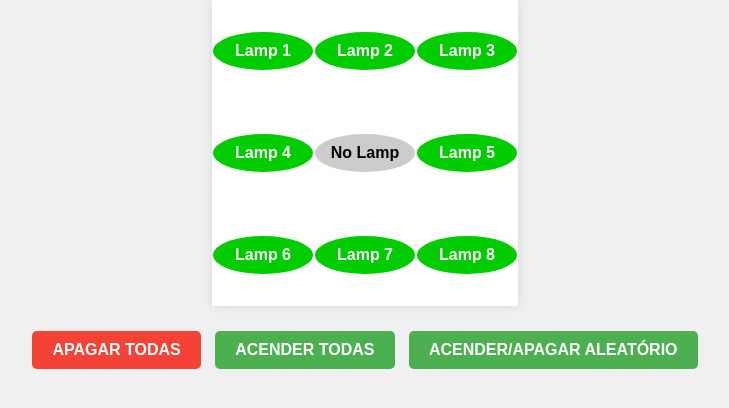
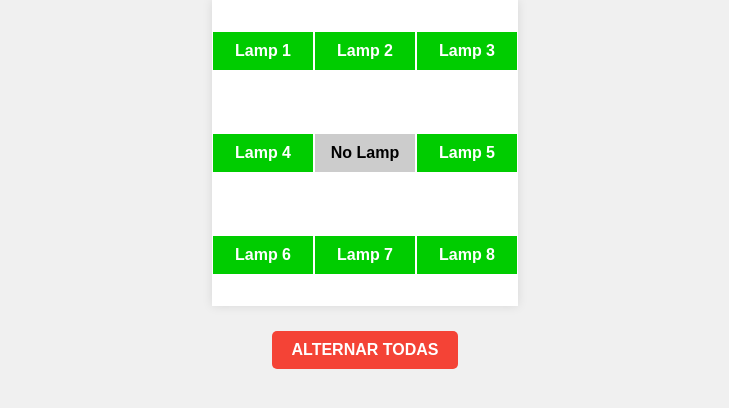
Before and after one commit to joaoavanzini/lab-automation, a Flask app: page / in a window 1280 px wide. Shown: the top 408 px of the page, without its empty margins (275-1004 px from the left). Run offline with Flask 3, Linux system fonts and the light colour scheme.

Commit message:
Updating the template

```diff
--- a/server/templates/index.html
+++ b/server/templates/index.html
@@ -32,7 +32,6 @@
             display: block;
             font-weight: bold;
             padding: 10px;
-            border-radius: 50%;
             color: #fff;
             transition: background-color 0.3s, transform 0.2s;
         }
@@ -93,14 +92,11 @@
     </table>
 
     <div class="button-container">
-        <a class="button button-danger" href="/turn-off-all">Apagar Todas</a>
-        <a class="button" href="/turn-on-all">Acender Todas</a>
-        <a class="button" href="/random-toggle" id="random-toggle-button">Acender/Apagar Aleatório</a>
+        <a class="button button-danger" href="/toggle-all">Alternar Todas</a>
     </div>
 
     <script>
         const lampLinks = document.querySelectorAll('a');
-        const randomToggleButton = document.getElementById('random-toggle-button');
 
         // Função para atualizar visualmente o estado das lâmpadas
         const updateLampStates = () => {
@@ -127,15 +123,6 @@
                 updateLampStates();
             });
         });
-
-        // Atualize visualmente o estado das lâmpadas quando o botão "Acender/Apagar Aleatório" for clicado
-        randomToggleButton.addEventListener('click', () => {
-            randomToggleButton.classList.add('loading');
-            setTimeout(() => {
-                randomToggleButton.classList.remove('loading');
-                updateLampStates();
-            }, 1000);
-        });
     </script>
 </body>
 </html>
```
